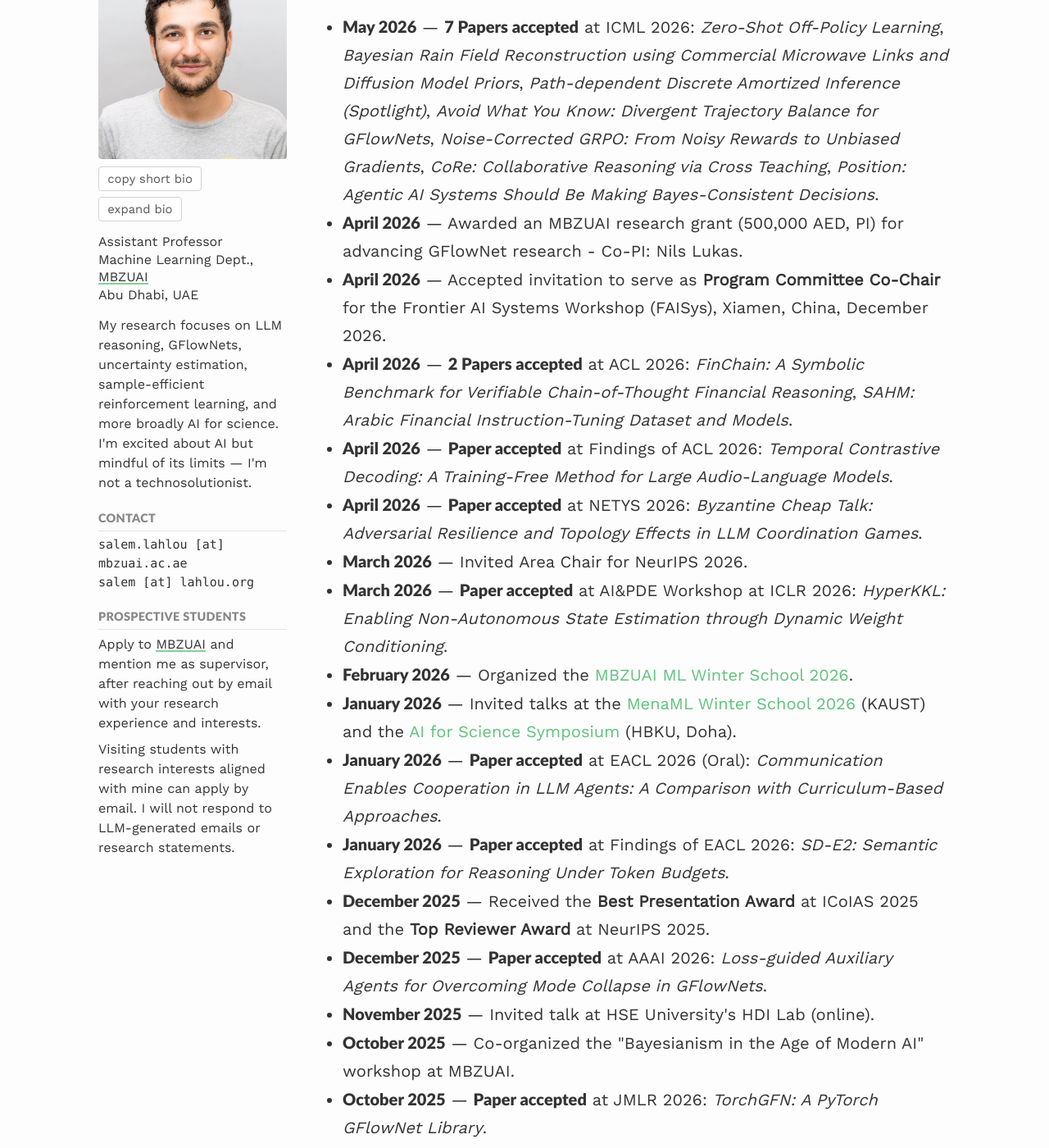
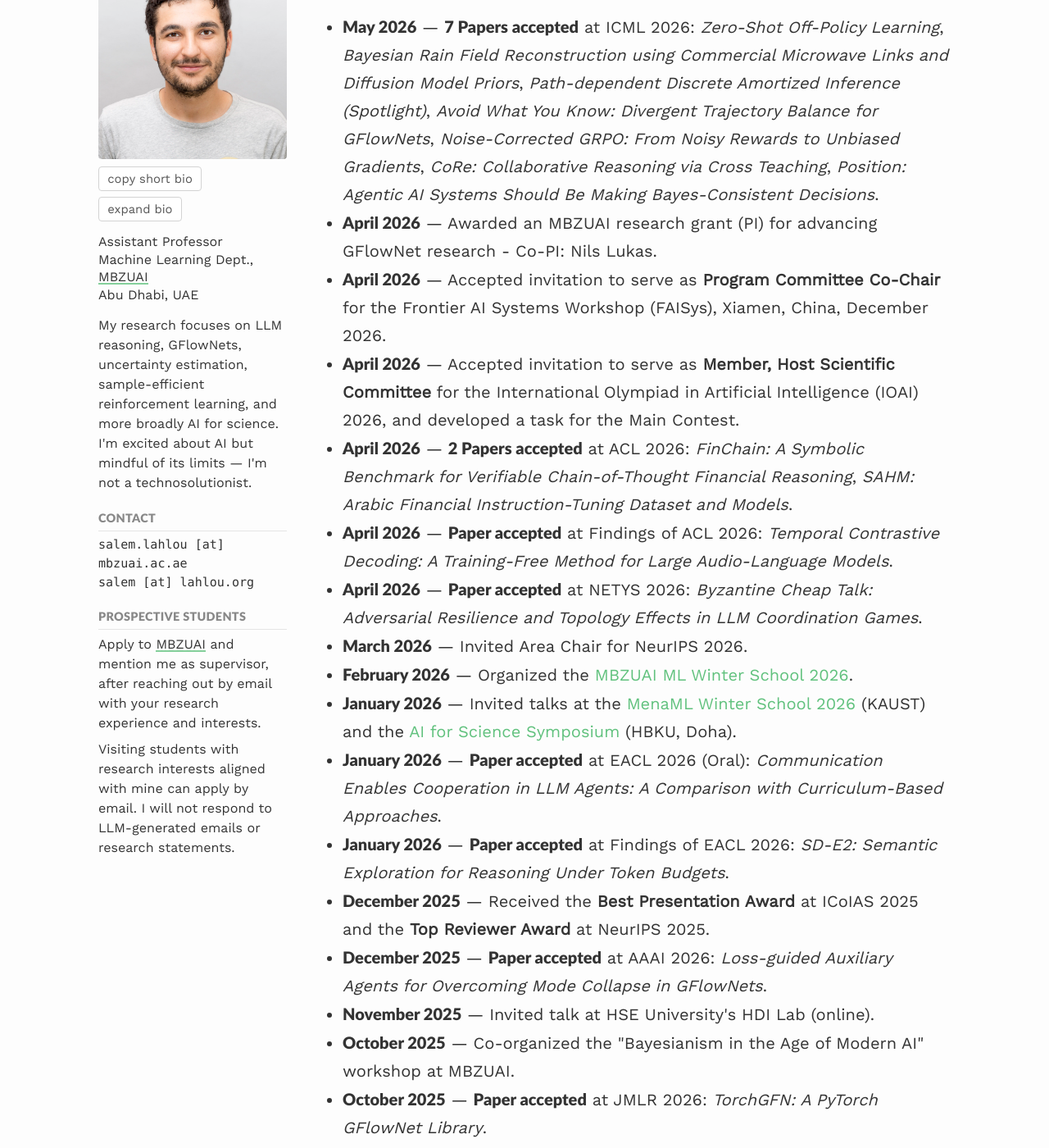
Before and after one commit to saleml/saleml.github.io, a Jekyll site: the page built from index.md, in a window 1280 px wide and 1400 px high, scrolled down 251 px. Shown: the whole window at 82% size. Built offline with Jekyll 4.4.1, drawn with Linux system fonts in a browser that asks for light colours; nearby versions of some CDN libraries; some of the changed text lies outside the part shown.

Commit message:
Update index.md and research-group.md to reflect recent achievements, including the addition of a new committee role for the IOAI 2026 and clarification of a research student's collaboration. Adjusted news entries for consistency and improved clarity.

```diff
--- a/index.md
+++ b/index.md
@@ -51,13 +51,13 @@ published: true
     <ul class="home-news-list">
   <!-- NEWS:START -->
   <li><span class="news-date news-highlight">May 2026</span> &mdash; <span class="news-highlight">7 Papers accepted</span> at ICML 2026: <em>Zero-Shot Off-Policy Learning</em>, <em>Bayesian Rain Field Reconstruction using Commercial Microwave Links and Diffusion Model Priors</em>, <em>Path-dependent Discrete Amortized Inference (Spotlight)</em>, <em>Avoid What You Know: Divergent Trajectory Balance for GFlowNets</em>, <em>Noise-Corrected GRPO: From Noisy Rewards to Unbiased Gradients</em>, <em>CoRe: Collaborative Reasoning via Cross Teaching</em>, <em>Position: Agentic AI Systems Should Be Making Bayes-Consistent Decisions</em>.</li>
-  <li><span class="news-date news-highlight">April 2026</span> &mdash; Awarded an MBZUAI research grant (500,000 AED, PI) for advancing GFlowNet research - Co-PI: Nils Lukas.</li>
+  <li><span class="news-date news-highlight">April 2026</span> &mdash; Awarded an MBZUAI research grant (PI) for advancing GFlowNet research - Co-PI: Nils Lukas.</li>
   <li><span class="news-date news-highlight">April 2026</span> &mdash; Accepted invitation to serve as <strong>Program Committee Co-Chair</strong> for the Frontier AI Systems Workshop (FAISys), Xiamen, China, December 2026.</li>
+  <li><span class="news-date news-highlight">April 2026</span> &mdash; Accepted invitation to serve as <strong>Member, Host Scientific Committee</strong> for the International Olympiad in Artificial Intelligence (IOAI) 2026, and developed a task for the Main Contest.</li>
   <li><span class="news-date news-highlight">April 2026</span> &mdash; <span class="news-highlight">2 Papers accepted</span> at ACL 2026: <em>FinChain: A Symbolic Benchmark for Verifiable Chain-of-Thought Financial Reasoning</em>, <em>SAHM: Arabic Financial Instruction-Tuning Dataset and Models</em>.</li>
   <li><span class="news-date news-highlight">April 2026</span> &mdash; <span class="news-highlight">Paper accepted</span> at Findings of ACL 2026: <em>Temporal Contrastive Decoding: A Training-Free Method for Large Audio-Language Models</em>.</li>
   <li><span class="news-date news-highlight">April 2026</span> &mdash; <span class="news-highlight">Paper accepted</span> at NETYS 2026: <em>Byzantine Cheap Talk: Adversarial Resilience and Topology Effects in LLM Coordination Games</em>.</li>
   <li><span class="news-date news-highlight">March 2026</span> &mdash; Invited Area Chair for NeurIPS 2026.</li>
-  <li><span class="news-date news-highlight">March 2026</span> &mdash; <span class="news-highlight">Paper accepted</span> at AI&amp;PDE Workshop at ICLR 2026: <em>HyperKKL: Enabling Non-Autonomous State Estimation through Dynamic Weight Conditioning</em>.</li>
   <li><span class="news-date news-highlight">February 2026</span> &mdash; Organized the <a href="https://mlws.mbzuai.ac.ae" target="_blank">MBZUAI ML Winter School 2026</a>.</li>
   <li><span class="news-date news-highlight">January 2026</span> &mdash; Invited talks at the <a href="https://mena.ml" target="_blank">MenaML Winter School 2026</a> (KAUST) and the <a href="https://ai4s.qcri.org/symposium" target="_blank">AI for Science Symposium</a> (HBKU, Doha).</li>
   <li><span class="news-date news-highlight">January 2026</span> &mdash; <span class="news-highlight">Paper accepted</span> at EACL 2026 (Oral): <em>Communication Enables Cooperation in LLM Agents: A Comparison with Curriculum-Based Approaches</em>.</li>
@@ -67,7 +67,6 @@ published: true
   <li><span class="news-date news-highlight">November 2025</span> &mdash; Invited talk at HSE University's HDI Lab (online).</li>
   <li><span class="news-date news-highlight">October 2025</span> &mdash; Co-organized the "Bayesianism in the Age of Modern AI" workshop at MBZUAI.</li>
   <li><span class="news-date news-highlight">October 2025</span> &mdash; <span class="news-highlight">Paper accepted</span> at JMLR 2026: <em>TorchGFN: A PyTorch GFlowNet Library</em>.</li>
-  <li><span class="news-date news-highlight">October 2025</span> &mdash; <span class="news-highlight">Paper accepted</span> at NeurIPS 2025 Machine Learning in Structural Biology Workshop; under review at UAI 2026: <em>Curriculum-Augmented GFlowNets for mRNA Sequence Generation</em>.</li>
   <li><span class="news-date news-highlight">September 2025</span> &mdash; Invited talk at Sorbonne University Abu Dhabi.</li>
   <li><span class="news-date news-highlight">September 2025</span> &mdash; Invited Area Chair for ICML 2026.</li>
   <li><span class="news-date news-highlight">September 2025</span> &mdash; <span class="news-highlight">Paper accepted</span> at NeurIPS 2025: <em>SVRPBench: A Realistic Benchmark for Stochastic Vehicle Routing Problem</em>.</li>
```
Also changed, not shown: research-group.md (+1 -1 lines).
